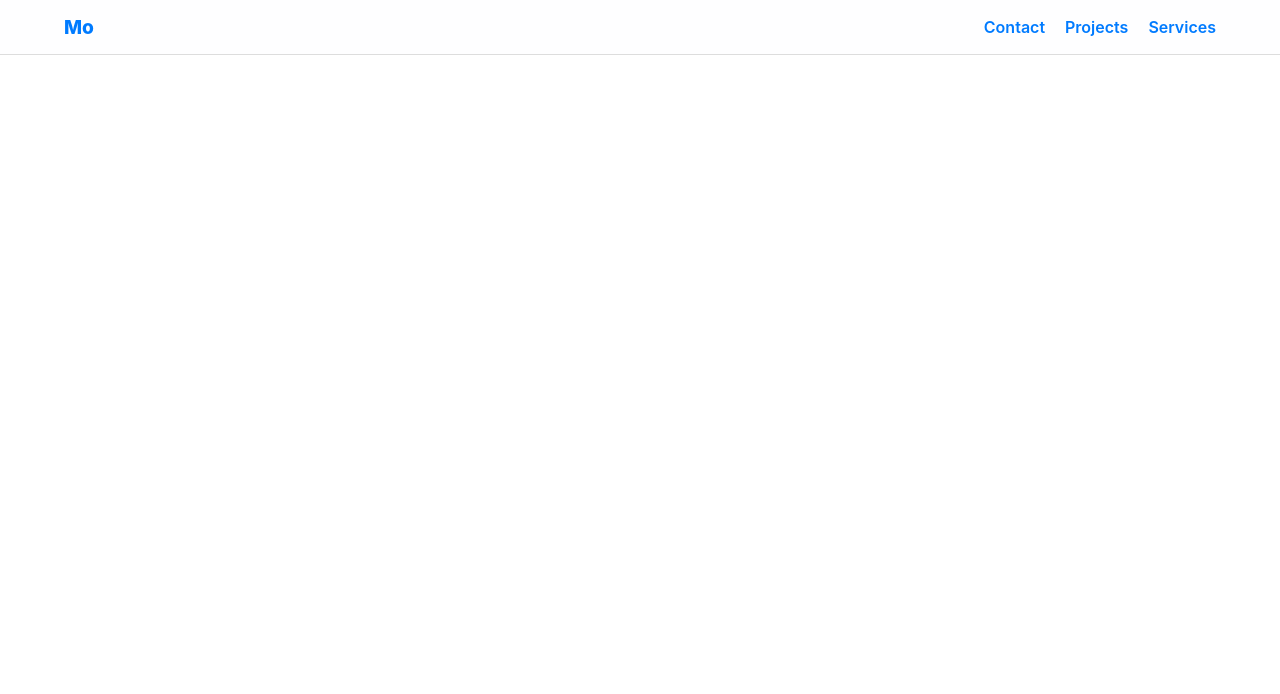
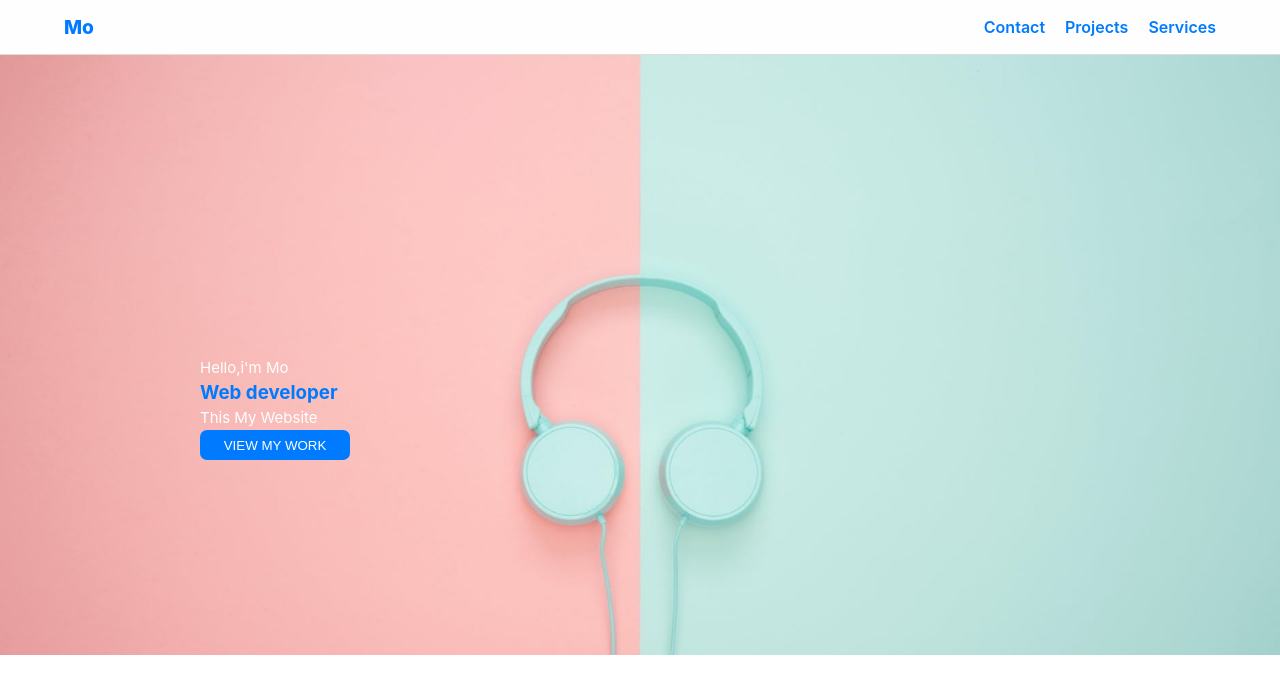
Before and after one commit to manona25/Project, a React (Create React App) app: page / in a window 1280 px wide. Shown: the top 694 px of the page. Built offline with nearby package versions, Linux system fonts and the light colour scheme.

Commit message:
Updated dependencies, modified styles and components, added new hero image

```diff
--- a/package.json
+++ b/package.json
@@ -6,6 +6,7 @@
     "cra-template": "1.2.0",
     "react": "^18.3.1",
     "react-dom": "^18.3.1",
+    "react-icons": "^5.4.0",
     "react-scripts": "5.0.1",
     "web-vitals": "^4.2.4"
   },
@@ -32,5 +33,8 @@
       "last 1 firefox version",
       "last 1 safari version"
     ]
+  },
+  "devDependencies": {
+    "ajv": "^7.2.4"
   }
 }
--- a/public/index.html
+++ b/public/index.html
@@ -24,6 +24,9 @@
       work correctly both with client-side routing and a non-root public URL.
       Learn how to configure a non-root public URL by running `npm run build`.
     -->
+
+
+
     <title>React App</title>
   </head>
   <body>
@@ -39,5 +42,6 @@
       To begin the development, run `npm start` or `yarn start`.
       To create a production bundle, use `npm run build` or `yarn build`.
     -->
+
   </body>
 </html>
--- a/src/App.css
+++ b/src/App.css
@@ -46,3 +46,35 @@ ul li a:hover {
 /* End Header */
 
 /* Start Hero */
+.hero{
+
+    background-image: url(/public/images/hero.jpg);
+    background-repeat: no-repeat;
+    background-size: cover;
+    height: 600px;
+    background-attachment:fixed;
+    margin: 0;
+    padding: 0;
+}
+.container1{
+    margin-left: 200px;
+    line-height: 25px;
+    padding-top:300px ;
+}
+.but{
+    color: #fefeff;
+   background-color: #007BFF;
+    border-radius: 7px;
+    width: 150px;
+    height: 30px;
+    border: #007BFF;
+}
+.container1 h3{
+color:#007BFF ;
+
+}
+
+.container1 p{
+    color: #fefeff;
+    font-size: 15px;
+}
--- a/src/App.js
+++ b/src/App.js
@@ -5,6 +5,8 @@ import Header from "./components/Header";
 import Hero from "./components/Hero";
 import Projects from "./components/Projects";
 import Services from "./components/Services";
+
+
 function App() {
   return (
       <div className="App">
--- a/src/components/Hero.js
+++ b/src/components/Hero.js
@@ -1,7 +1,13 @@
+import React from "react";
+import { FaTwitter } from "react-icons/fa";
 function Hero(){
     return(
         <div className="hero">
-    <div className="container">
+    <div className="container1">
+      <p>Hello,i'm Mo</p>
+      <h3>Web developer</h3>
+      <p>This My Website</p>
+      <button className="but">VIEW MY WORK</button>
 
     </div>
         </div>
```
Also changed, not shown: public/images/hero.jpg (renamed from public/images/WhatsApp Image 2025-02-09 at 01.49.26_0591358f.jpg), 1 other file (tests, documents, lock files or other folders).
